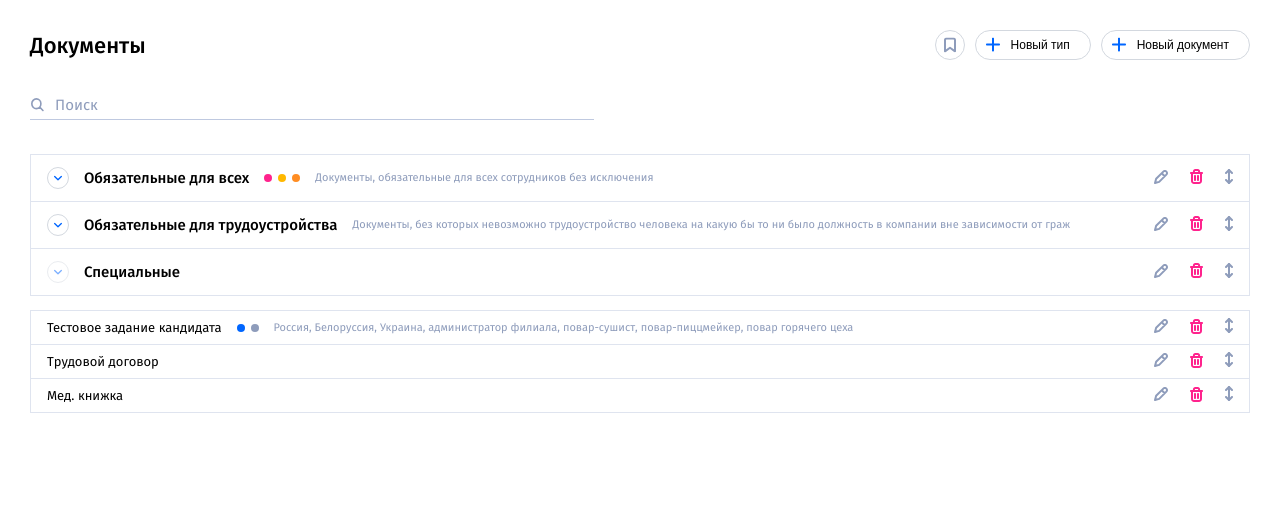
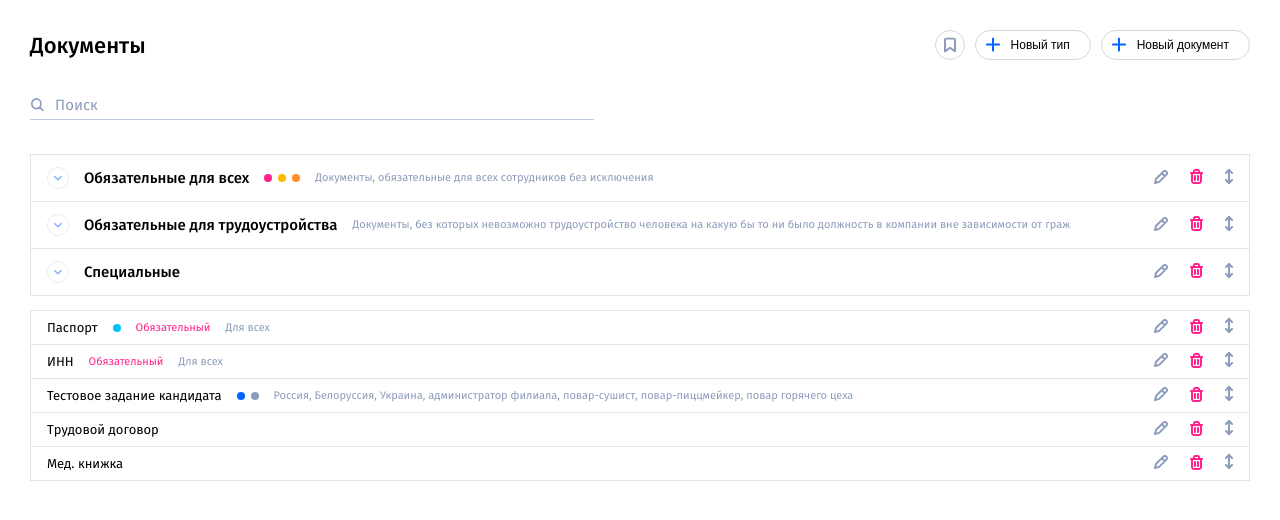
Before and after one commit to ADereglazov/vue-documents-list-draggable, a Vue app: page / in a window 1280 px wide. Shown: the top 520 px of the page. Built offline with nearby package versions, Linux system fonts and the light colour scheme.

Commit message:
drag documents to and from categories

```diff
--- a/src/App.vue
+++ b/src/App.vue
@@ -27,30 +27,14 @@ const documentsListCategory = ref([
     title: "Обязательные для всех",
     comment: "Документы, обязательные для всех сотрудников без исключения",
     indicators: ["#ff238d", "#ffb800", "#ff8d23"],
-    documents: [
-      {
-        title: "Тестовое задание кандидата",
-        comment:
-          "Россия, Белоруссия, Украина, администратор филиала, повар-сушист, повар-пиццмейкер, повар горячего цеха",
-        indicators: ["#0066ff", "#8e9cbb"],
-        required: false,
-      },
-      {
-        title: "Трудовой договор",
-        comment: "",
-        indicators: [],
-        required: false,
-      },
-    ],
+    documents: [],
   },
   {
     title: "Обязательные для трудоустройства",
     comment:
       "Документы, без которых невозможно трудоустройство человека на какую бы то ни было должность в компании вне зависимости от граж",
     indicators: [],
-    documents: [
-      { title: "Мед. книжка", comment: "", indicators: [], required: false },
-    ],
+    documents: [],
   },
   {
     title: "Специальные",
@@ -61,6 +45,18 @@ const documentsListCategory = ref([
 ]);
 
 const documentsList = ref([
+  {
+    title: "Паспорт",
+    comment: "Для всех",
+    indicators: ["#00c2ff"],
+    required: true,
+  },
+  {
+    title: "ИНН",
+    comment: "Для всех",
+    indicators: [],
+    required: true,
+  },
   {
     title: "Тестовое задание кандидата",
     comment:
--- a/src/components/DocumentsList.vue
+++ b/src/components/DocumentsList.vue
@@ -2,6 +2,7 @@
   <Draggable
     v-model="listModel"
     v-bind="dragOptions"
+    group="documents"
     item-key="title"
     handle=".handle"
     tag="ul"
--- a/src/components/DocumentsListCategoryItem.vue
+++ b/src/components/DocumentsListCategoryItem.vue
@@ -23,7 +23,6 @@
       <DocumentsListTools />
     </div>
     <DocumentsList
-      v-show="opened"
       :list="element.documents"
       class="documents-list-category-item__documents-list"
     />
```
